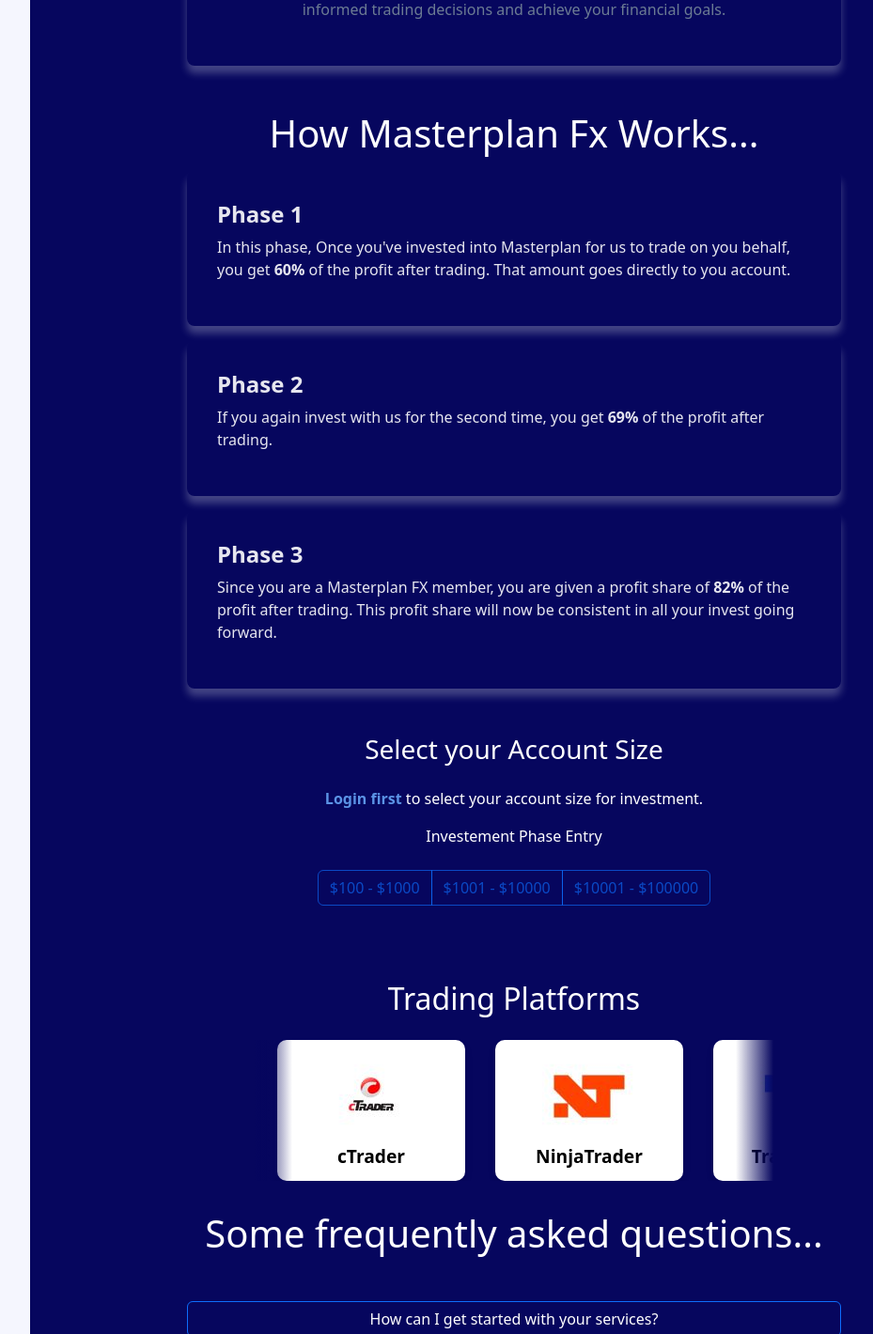
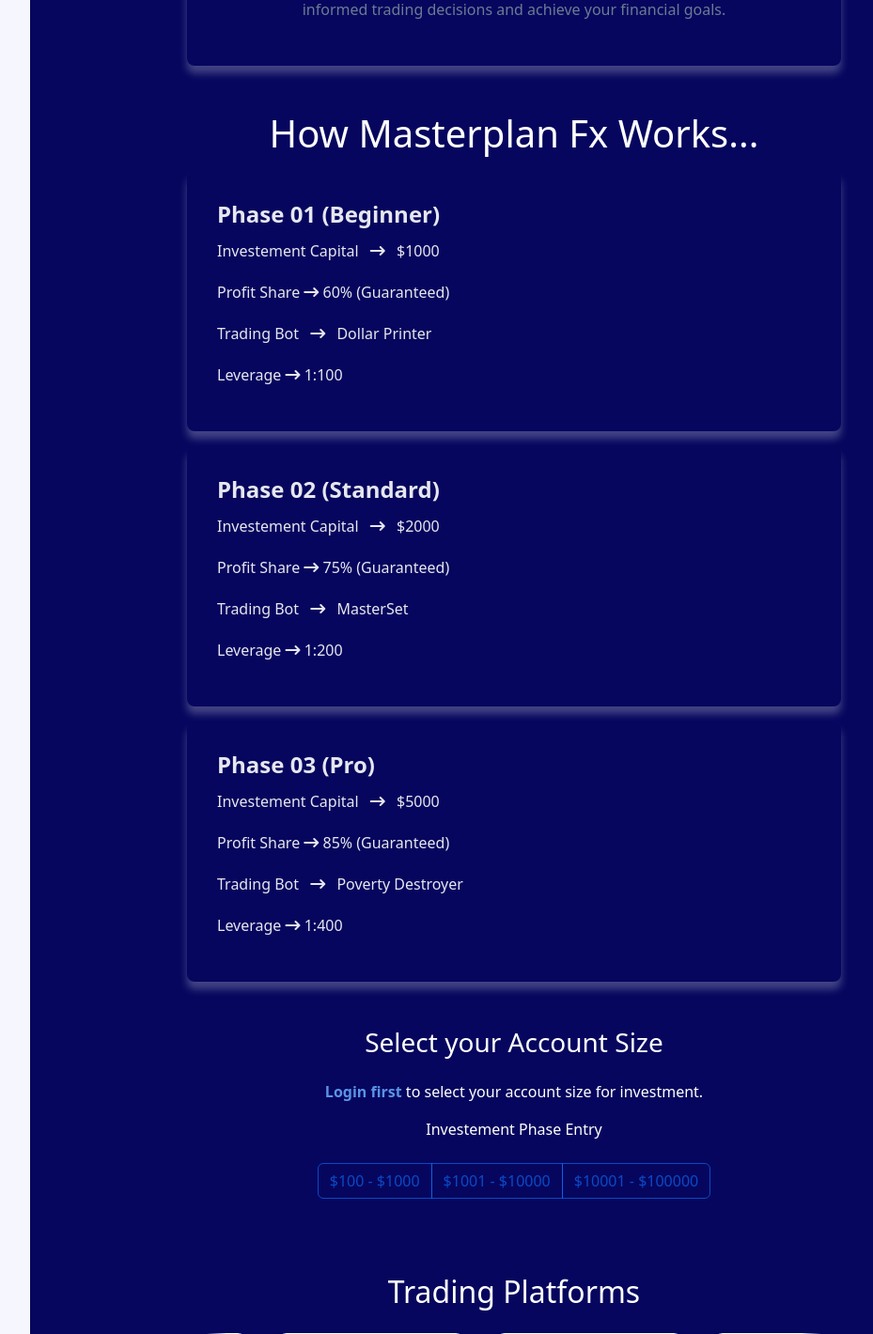
Before and after one commit to Ezekiah3854/thee-plug-trading-website, a Flask app: page / in a window 1280 px wide. Shown: the part 1908-3328 px from the top of the page at 94% size, without its empty margins (218-1147 px from the left). Run offline with Flask 3, Linux system fonts and the light colour scheme.

Commit message:
quick fixes

```diff
--- a/static/css/home.css
+++ b/static/css/home.css
@@ -772,20 +772,20 @@
     content: "";
     position: absolute;
     top: 0;
-    width: 100px;
+    width: 30px;
     height: 100%;
-    z-index: 5;
+    z-index: 2;
     pointer-events: none;
   }
 
   .slider-mask::before {
     left: 0;
-    background: linear-gradient(to right, rgb(6, 6, 94) 60%, rgba(248, 249, 250, 0));
+    background: linear-gradient(to right, rgb(6, 6, 94) 30%, rgba(248, 249, 250, 0));
   }
 
   .slider-mask::after {
     right: 0;
-    background: linear-gradient(to left, rgb(6, 6, 94) 60%, rgba(248, 249, 250, 0));
+    background: linear-gradient(to left, rgb(6, 6, 94) 30%, rgba(248, 249, 250, 0));
   }
 
   .slider-track {
--- a/templates/home.html
+++ b/templates/home.html
@@ -149,7 +149,7 @@
 											<p>Guaranteed return on your investment.</p>
 										</div>
 										<div class="container-fluid">
-											<p>Profit share is processed according to you phase.</p>
+											<p>Profit share is processed according to your phase.</p>
 										</div>
 									</div>
 
@@ -183,21 +183,31 @@
 							<h1 class="text-center">How Masterplan Fx Works...</h1>
 							<!-- phase 1 -->
 							<div class="class-container bg-transparent">
-								<h4 style="color: #fff;">Phase 1</h4>
-								<p>In this phase, Once you've invested into Masterplan for us to trade on you behalf, you get <strong>60%</strong> of the profit after trading. That amount goes directly to you account.</p>
+								<h4 style="color: #fff;">Phase 01 (Beginner)</h4>
+								<p>Investement Capital <i class="fa-solid fa-arrow-right-long p-md-2"></i> $1000</p>
+								<p>Profit Share <i class="fa-solid fa-arrow-right-long"></i> 60% (Guaranteed)</p>
+								<p>Trading Bot <i class="fa-solid fa-arrow-right-long p-md-2"></i> Dollar Printer</p>
+								<p>Leverage <i class="fa-solid fa-arrow-right-long"></i> 1:100</p>
 
 							</div>
 
 							<!-- phase 2 -->
 							<div class="class-container bg-transparent">
-								<h4 style="color: #fff;">Phase 2</h4>
-								<p>If you again invest with us for the second time, you get <strong>69%</strong> of the profit after trading.</p>
+								<h4 style="color: #fff;">Phase 02 (Standard)</h4>
+								<p>Investement Capital <i class="fa-solid fa-arrow-right-long p-md-2"></i> $2000</p>
+								<p>Profit Share <i class="fa-solid fa-arrow-right-long"></i> 75% (Guaranteed)</p>
+								<p>Trading Bot <i class="fa-solid fa-arrow-right-long p-md-2"></i> MasterSet</p>
+								<p>Leverage <i class="fa-solid fa-arrow-right-long"></i> 1:200</p>
 							</div>
 
 							<!-- phase 3 -->
 							<div class="class-container bg-transparent">
-								<h4 style="color: #fff;">Phase 3</h4>
-								<p>Since you are a Masterplan FX member, you are given a profit share of <strong>82%</strong> of the profit after trading. This profit share will now be consistent in all your invest going forward.</p>
+								<h4 style="color: #fff;">Phase 03 (Pro)</h4>
+								<p>Investement Capital <i class="fa-solid fa-arrow-right-long p-md-2"></i> $5000</p>
+								<p>Profit Share <i class="fa-solid fa-arrow-right-long"></i> 85% (Guaranteed)</p>
+								<p>Trading Bot <i class="fa-solid fa-arrow-right-long p-md-2"></i> Poverty Destroyer</p>
+								<p>Leverage <i class="fa-solid fa-arrow-right-long"></i> 1:400</p>
+							</div>
 						</section>
 
 						<section id="account-size" class="text-center mb-5">
@@ -336,7 +346,7 @@
 						</section>
 
 						<section class="mt-5" >
-							<div class="card" style="width: 100%; background: transparent; color: #fff;">
+							<div class="card py-2" style="width: 100%; background: transparent; color: #fff;">
 								<h3 class="text-center"><i class="fa-solid fa-paper-plane p-md-3"></i>Newsletter</h3>
 								<div class="card-body">
 								  <h5 class="card-title">Join our Newsletter</h5>
@@ -352,7 +362,7 @@
 
                 <footer class="app-footer" style="width: 100%;">
                     <div class="container text-center py-3">
-                        <p class="mb-0">Copyright &copy; . All rights reserved.</p>
+                        <p class="mb-0">Copyright &copy; . Masterplan FX Team. All rights reserved.</p>
                     </div>
                 </footer>
             </div>
```
